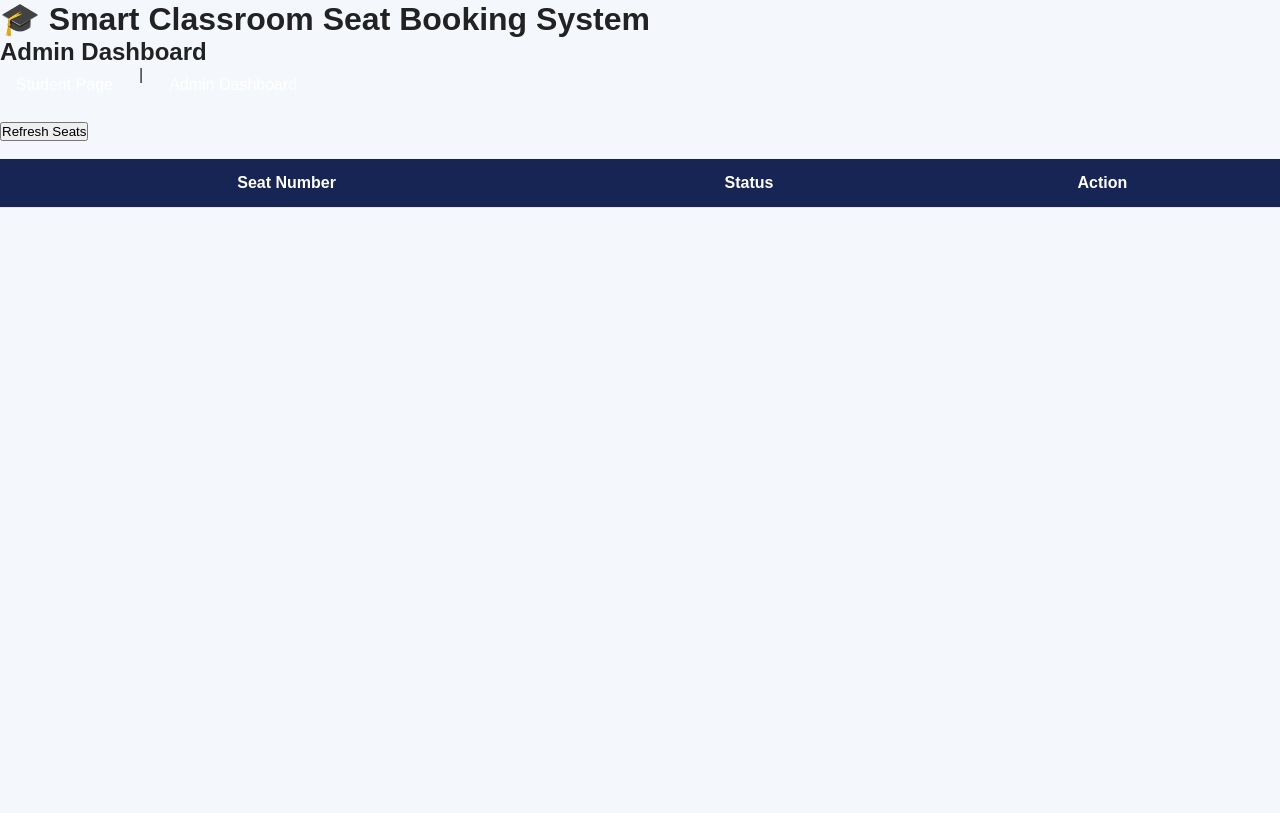
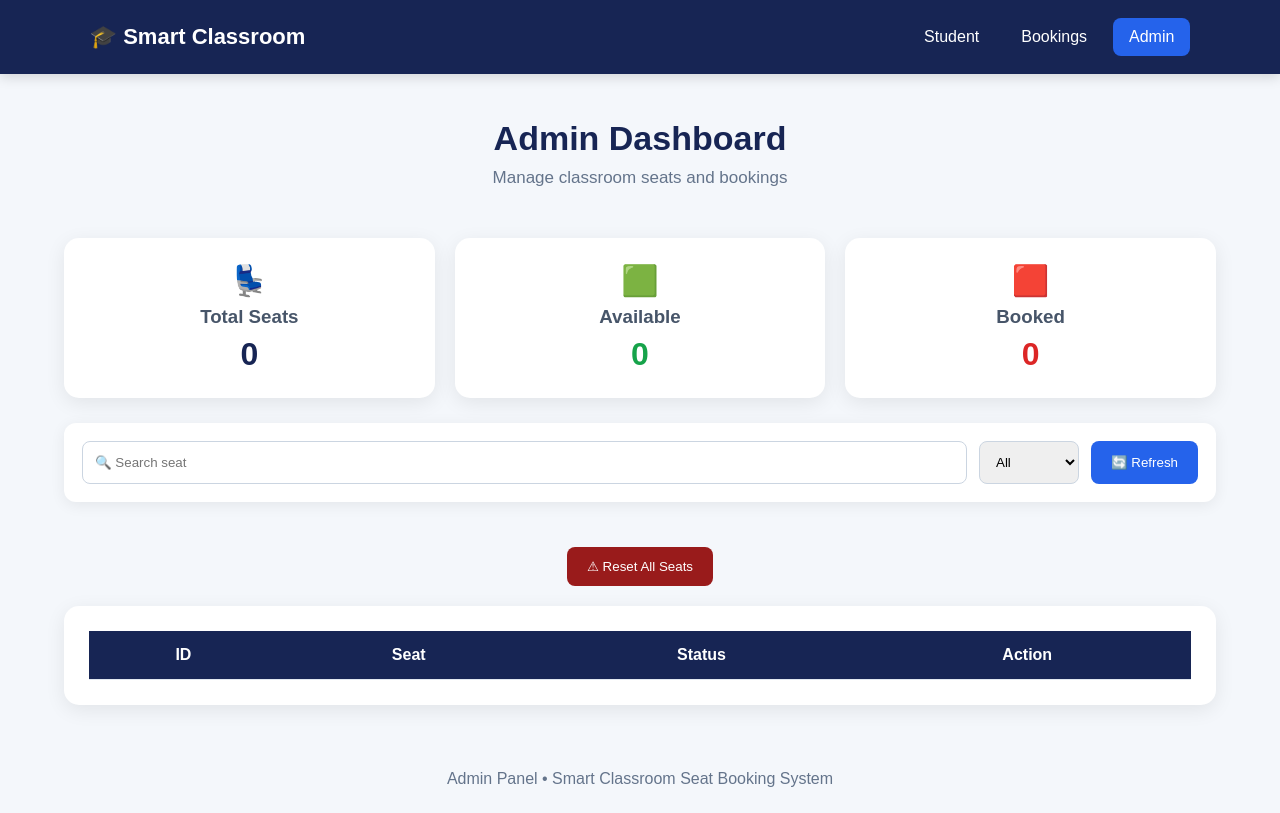
Before and after one commit to 2403717610421042-eng/smartclass, a website: page admin.html in a window 1280 px wide. Drawn offline with Linux system fonts and the light colour scheme; no server answers.

Commit message:
Revamp admin.html with new structure and features
Updated the admin dashboard layout and functionality.

```diff
--- a/admin.html
+++ b/admin.html
@@ -1,79 +1,227 @@
 <!DOCTYPE html>
 <html lang="en">
+
 <head>
+
     <meta charset="UTF-8">
-    <meta name="viewport" content="width=device-width, initial-scale=1.0">
-    <title>Admin Dashboard - Smart Classroom</title>
-    <link rel="stylesheet" href="style.css">
+
+    <meta
+        name="viewport"
+        content="width=device-width, initial-scale=1.0"
+    >
+
+    <title>Admin Dashboard</title>
+
+    <link
+        rel="stylesheet"
+        href="style.css"
+    >
+
 </head>
+
+
 <body>
 
-    <h1>🎓 Smart Classroom Seat Booking System</h1>
 
-    <h2>Admin Dashboard</h2>
+<header>
+
+    <div class="logo">
+        🎓 Smart Classroom
+    </div>
 
     <nav>
-        <a href="index.html">Student Page</a> |
-        <a href="admin.html">Admin Dashboard</a>
+
+        <a href="index.html">
+            Student
+        </a>
+
+        <a href="history.html">
+            Bookings
+        </a>
+
+        <a
+            href="admin.html"
+            class="active"
+        >
+            Admin
+        </a>
+
     </nav>
 
-    <br>
+</header>
 
-    <button onclick="loadSeats()">Refresh Seats</button>
 
-    <br><br>
+<main>
+
+
+<section class="hero">
+
+    <h1>
+        Admin Dashboard
+    </h1>
+
+    <p>
+        Manage classroom seats and bookings
+    </p>
+
+</section>
+
+
+<section class="stats">
+
+    <div class="stat-card">
+
+        <div class="stat-icon">
+            💺
+        </div>
+
+        <h3>
+            Total Seats
+        </h3>
+
+        <span id="totalSeats">
+            0
+        </span>
+
+    </div>
+
+
+    <div class="stat-card available-card">
+
+        <div class="stat-icon">
+            🟩
+        </div>
+
+        <h3>
+            Available
+        </h3>
+
+        <span id="availableSeats">
+            0
+        </span>
+
+    </div>
+
+
+    <div class="stat-card booked-card">
+
+        <div class="stat-icon">
+            🟥
+        </div>
+
+        <h3>
+            Booked
+        </h3>
+
+        <span id="bookedSeats">
+            0
+        </span>
+
+    </div>
+
+</section>
+
+
+<section class="controls">
+
+    <input
+        type="text"
+        id="searchAdmin"
+        placeholder="🔍 Search seat"
+    >
+
+
+    <select id="adminFilter">
+
+        <option value="all">
+            All
+        </option>
+
+        <option value="Available">
+            Available
+        </option>
+
+        <option value="Booked">
+            Booked
+        </option>
+
+    </select>
+
+
+    <button onclick="loadAdminData()">
+        🔄 Refresh
+    </button>
+
+</section>
+
+
+<div style="text-align:center;">
+
+    <button
+        class="reset-all-btn"
+        onclick="resetAllSeats()"
+    >
+        ⚠ Reset All Seats
+    </button>
+
+</div>
+
+
+<section class="table-container">
 
     <table>
+
         <thead>
+
             <tr>
-                <th>Seat Number</th>
-                <th>Status</th>
-                <th>Action</th>
+
+                <th>
+                    ID
+                </th>
+
+                <th>
+                    Seat
+                </th>
+
+                <th>
+                    Status
+                </th>
+
+                <th>
+                    Action
+                </th>
+
             </tr>
+
         </thead>
 
+
         <tbody id="seatTable">
+
         </tbody>
+
     </table>
 
-    <script>
-        async function loadSeats() {
+</section>
 
-            const response = await fetch("/seats");
-            const seats = await response.json();
 
-            const table = document.getElementById("seatTable");
+<div id="toast"></div>
 
-            table.innerHTML = "";
 
-            seats.forEach(seat => {
+</main>
 
-                table.innerHTML += `
-                <tr>
-                    <td>${seat.seat_number}</td>
-                    <td>${seat.status}</td>
-                    <td>
-                        <button onclick="resetSeat(${seat.id})">
-                            Reset
-                        </button>
-                    </td>
-                </tr>`;
-            });
-        }
 
-        async function resetSeat(id) {
+<footer>
 
-            await fetch(`/reset/${id}`, {
-                method: "POST"
-            });
+    <p>
+        Admin Panel • Smart Classroom Seat Booking System
+    </p>
 
-            alert("Seat Reset Successfully");
+</footer>
 
-            loadSeats();
-        }
 
-        loadSeats();
-    </script>
+<script src="admin.js"></script>
 
 </body>
+
 </html>
```
